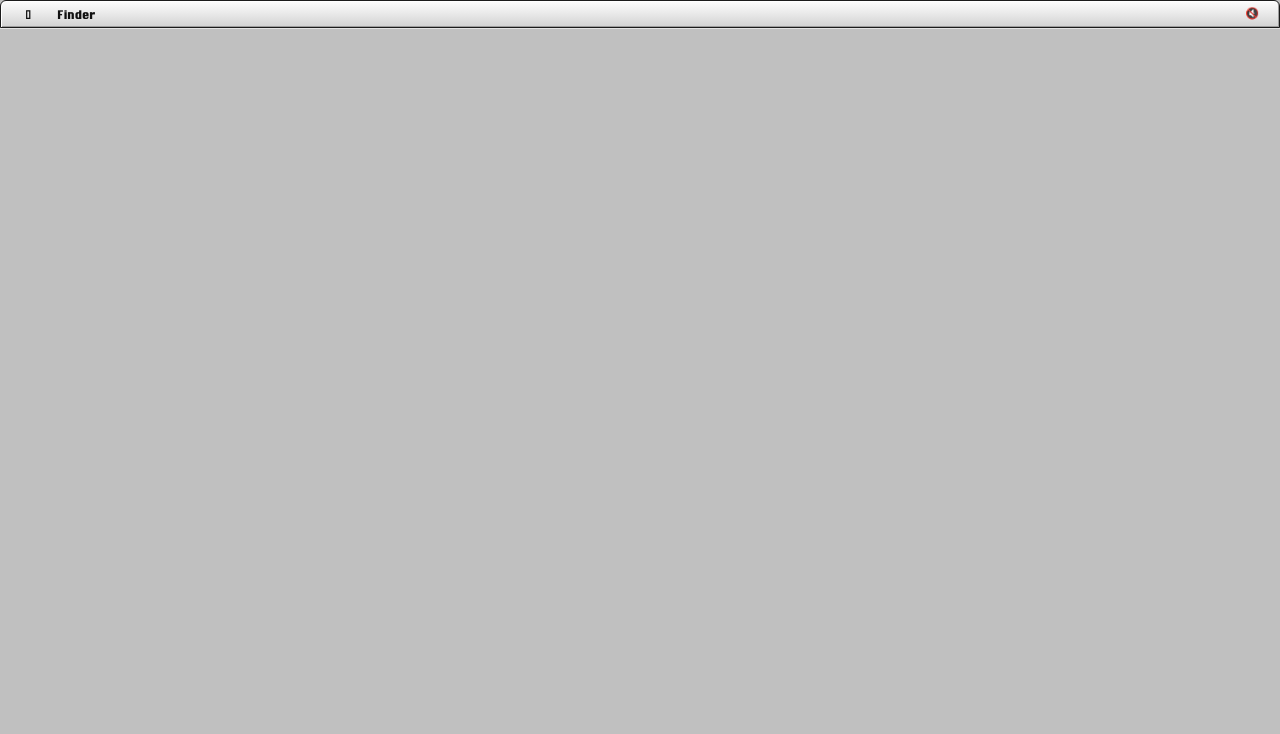
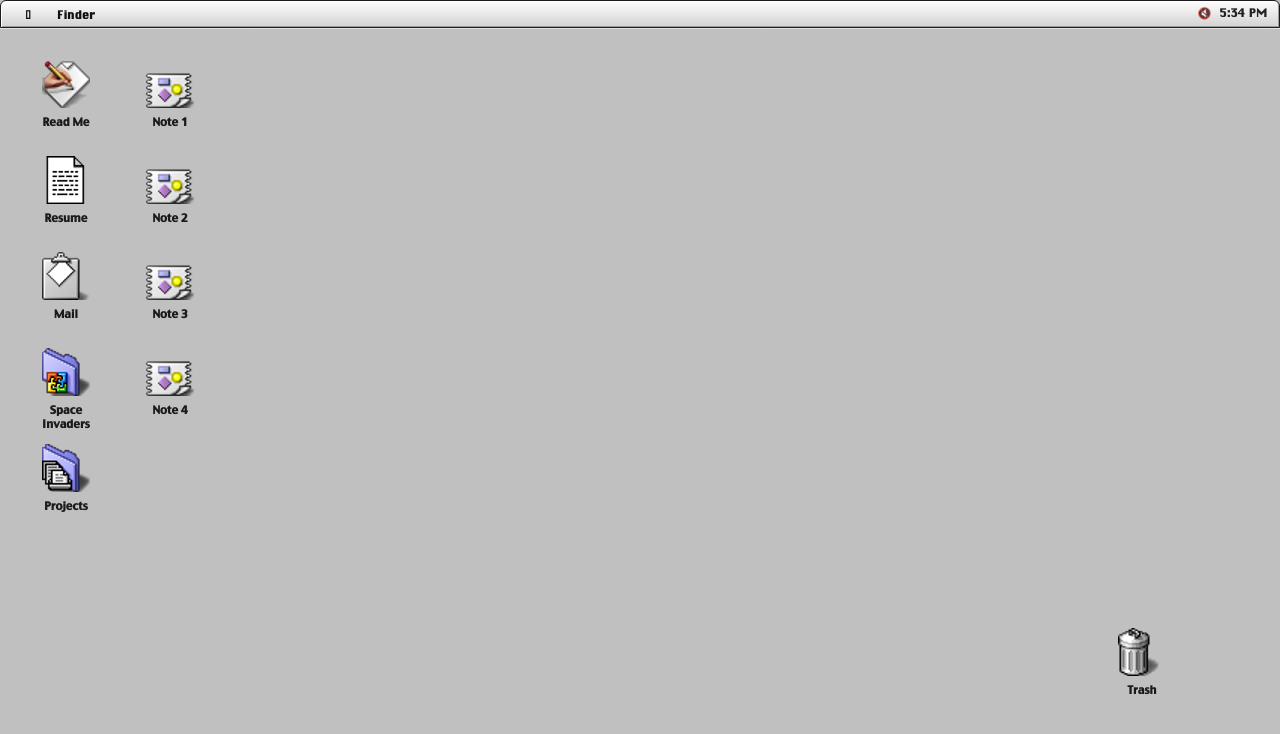
Before and after one commit to dunn-stephen/stephenjdunn, a Next.js app: page / in a window 1280 px wide. Shown: the top 734 px of the page. Built offline with nearby package versions, Linux system fonts and the light colour scheme.

Commit message:
[desktop] add icon grid

```diff
--- a/components/desktop/Desktop.tsx
+++ b/components/desktop/Desktop.tsx
@@ -2,6 +2,7 @@
 
 import { useState } from "react";
 import { AboutDialog } from "@/components/desktop/AboutDialog";
+import { DesktopIcons } from "@/components/desktop/DesktopIcons";
 import { MenuBar } from "@/components/desktop/MenuBar";
 import { MobileFallback } from "@/components/desktop/MobileFallback";
 import { Wallpaper } from "@/components/desktop/Wallpaper";
@@ -39,6 +40,7 @@ export function Desktop({ projects }: DesktopProps) {
           console.info("Shut Down requested.");
         }}
       />
+      <DesktopIcons />
       <AboutDialog
         isOpen={aboutOpen}
         onClose={() => setAboutOpen(false)}
--- /dev/null
+++ b/components/desktop/DesktopIcon.tsx
@@ -0,0 +1,54 @@
+"use client";
+
+import Image from "next/image";
+
+interface DesktopIconProps {
+  icon: string;
+  label: string;
+  position: {
+    x: number;
+    y: number;
+  };
+  selected: boolean;
+  onClick: () => void;
+  onDoubleClick: () => void;
+  onPointerDown: (event: React.MouseEvent<HTMLButtonElement>) => void;
+}
+
+export function DesktopIcon({
+  icon,
+  label,
+  position,
+  selected,
+  onClick,
+  onDoubleClick,
+  onPointerDown
+}: DesktopIconProps) {
+  return (
+    <button
+      type="button"
+      onClick={onClick}
+      onDoubleClick={onDoubleClick}
+      onMouseDown={onPointerDown}
+      className={`pointer-events-auto absolute flex w-[84px] flex-col items-center gap-2 rounded-[4px] px-2 py-2 text-center ${
+        selected ? "bg-[rgba(49,99,206,0.22)]" : ""
+      }`}
+      style={{
+        left: position.x,
+        top: position.y
+      }}
+      aria-label={label}
+    >
+      <Image
+        src={icon}
+        alt=""
+        width={48}
+        height={48}
+        className="h-12 w-12 object-contain [image-rendering:pixelated]"
+      />
+      <span className="rounded-[3px] px-1 text-[11px] font-bold leading-tight text-[#1b1b1b]">
+        {label}
+      </span>
+    </button>
+  );
+}
--- /dev/null
+++ b/components/desktop/DesktopIcons.tsx
@@ -0,0 +1,252 @@
+"use client";
+
+import { useEffect, useMemo, useRef, useState } from "react";
+import { DesktopIcon } from "@/components/desktop/DesktopIcon";
+
+const DESKTOP_ICON_POSITIONS_KEY = "desktop-icon-positions";
+const MENUBAR_HEIGHT = 28;
+const ICON_WIDTH = 84;
+const ICON_HEIGHT = 92;
+
+interface IconPosition {
+  x: number;
+  y: number;
+}
+
+interface DesktopItem {
+  id: string;
+  label: string;
+  icon: string;
+  launchTarget: string;
+  defaultPosition: IconPosition;
+}
+
+const DESKTOP_ITEMS: DesktopItem[] = [
+  {
+    id: "trash",
+    label: "Trash",
+    icon: "/icons/png/7.png",
+    launchTarget: "trash",
+    defaultPosition: { x: 1100, y: 620 }
+  },
+  {
+    id: "read-me",
+    label: "Read Me",
+    icon: "/icons/png/28.png",
+    launchTarget: "textedit",
+    defaultPosition: { x: 24, y: 52 }
+  },
+  {
+    id: "resume",
+    label: "Resume",
+    icon: "/icons/png/79.png",
+    launchTarget: "simpletext",
+    defaultPosition: { x: 24, y: 148 }
+  },
+  {
+    id: "mail",
+    label: "Mail",
+    icon: "/icons/png/20.png",
+    launchTarget: "mail",
+    defaultPosition: { x: 24, y: 244 }
+  },
+  {
+    id: "space-invaders",
+    label: "Space Invaders",
+    icon: "/icons/png/62.png",
+    launchTarget: "space-invaders",
+    defaultPosition: { x: 24, y: 340 }
+  },
+  {
+    id: "projects",
+    label: "Projects",
+    icon: "/icons/png/37.png",
+    launchTarget: "finder",
+    defaultPosition: { x: 24, y: 436 }
+  },
+  {
+    id: "note-1",
+    label: "Note 1",
+    icon: "/icons/png/77.png",
+    launchTarget: "notepad:1",
+    defaultPosition: { x: 128, y: 52 }
+  },
+  {
+    id: "note-2",
+    label: "Note 2",
+    icon: "/icons/png/77.png",
+    launchTarget: "notepad:2",
+    defaultPosition: { x: 128, y: 148 }
+  },
+  {
+    id: "note-3",
+    label: "Note 3",
+    icon: "/icons/png/77.png",
+    launchTarget: "notepad:3",
+    defaultPosition: { x: 128, y: 244 }
+  },
+  {
+    id: "note-4",
+    label: "Note 4",
+    icon: "/icons/png/77.png",
+    launchTarget: "notepad:4",
+    defaultPosition: { x: 128, y: 340 }
+  }
+];
+
+function clampPosition(position: IconPosition, viewport: { width: number; height: number }) {
+  return {
+    x: Math.max(12, Math.min(position.x, Math.max(12, viewport.width - ICON_WIDTH - 12))),
+    y: Math.max(MENUBAR_HEIGHT + 12, Math.min(position.y, Math.max(MENUBAR_HEIGHT + 12, viewport.height - ICON_HEIGHT - 12)))
+  };
+}
+
+export function DesktopIcons() {
+  const [selectedId, setSelectedId] = useState<string | null>(null);
+  const [viewport, setViewport] = useState({ width: 1280, height: 800 });
+  const [positions, setPositions] = useState<Record<string, IconPosition>>(() => {
+    const defaults = Object.fromEntries(DESKTOP_ITEMS.map((item) => [item.id, item.defaultPosition]));
+
+    if (typeof window === "undefined") {
+      return defaults;
+    }
+
+    try {
+      const raw = window.localStorage.getItem(DESKTOP_ICON_POSITIONS_KEY);
+
+      if (!raw) {
+        return defaults;
+      }
+
+      const parsed = JSON.parse(raw) as Record<string, IconPosition>;
+
+      return Object.fromEntries(
+        DESKTOP_ITEMS.map((item) => [
+          item.id,
+          parsed[item.id] ?? defaults[item.id]
+        ])
+      );
+    } catch {
+      return defaults;
+    }
+  });
+  const dragRef = useRef<{
+    id: string;
+    startPointer: IconPosition;
+    startPosition: IconPosition;
+    cleanup: () => void;
+  } | null>(null);
+
+  useEffect(() => {
+    const updateViewport = () => {
+      setViewport({
+        width: window.innerWidth,
+        height: window.innerHeight
+      });
+    };
+
+    updateViewport();
+    window.addEventListener("resize", updateViewport);
+
+    return () => {
+      window.removeEventListener("resize", updateViewport);
+    };
+  }, []);
+
+  const items = useMemo(
+    () =>
+      DESKTOP_ITEMS.map((item) => ({
+        ...item,
+        position: clampPosition(positions[item.id] ?? item.defaultPosition, viewport)
+      })),
+    [positions, viewport]
+  );
+
+  function persistPositions(nextPositions: Record<string, IconPosition>) {
+    window.localStorage.setItem(DESKTOP_ICON_POSITIONS_KEY, JSON.stringify(nextPositions));
+  }
+
+  return (
+    <div className="absolute inset-0 pointer-events-none">
+      {items.map((item) => (
+        <DesktopIcon
+          key={item.id}
+          icon={item.icon}
+          label={item.label}
+          position={item.position}
+          selected={selectedId === item.id}
+          onClick={() => setSelectedId(item.id)}
+          onDoubleClick={() => {
+            console.info(`Launch requested: ${item.launchTarget}`);
+          }}
+          onPointerDown={(event) => {
+            event.preventDefault();
+
+            const handleMouseMove = (moveEvent: MouseEvent) => {
+              const dragState = dragRef.current;
+
+              if (!dragState || dragState.id !== item.id) {
+                return;
+              }
+
+              const nextPosition = clampPosition(
+                {
+                  x: dragState.startPosition.x + (moveEvent.clientX - dragState.startPointer.x),
+                  y: dragState.startPosition.y + (moveEvent.clientY - dragState.startPointer.y)
+                },
+                viewport
+              );
+
+              setPositions((current) => ({
+                ...current,
+                [item.id]: nextPosition
+              }));
+            };
+
+            const handleMouseUp = (upEvent: MouseEvent) => {
+              const dragState = dragRef.current;
+
+              if (!dragState || dragState.id !== item.id) {
+                return;
+              }
+
+              const nextPosition = clampPosition(
+                {
+                  x: dragState.startPosition.x + (upEvent.clientX - dragState.startPointer.x),
+                  y: dragState.startPosition.y + (upEvent.clientY - dragState.startPointer.y)
+                },
+                viewport
+              );
+              const nextPositions = {
+                ...positions,
+                [item.id]: nextPosition
+              };
+
+              setPositions(nextPositions);
+              persistPositions(nextPositions);
+              dragState.cleanup();
+              dragRef.current = null;
+            };
+
+            const cleanup = () => {
+              window.removeEventListener("mousemove", handleMouseMove);
+              window.removeEventListener("mouseup", handleMouseUp);
+            };
+
+            window.addEventListener("mousemove", handleMouseMove);
+            window.addEventListener("mouseup", handleMouseUp);
+
+            dragRef.current = {
+              id: item.id,
+              startPointer: { x: event.clientX, y: event.clientY },
+              startPosition: item.position,
+              cleanup
+            };
+
+            setSelectedId(item.id);
+          }}
+        />
+      ))}
+    </div>
+  );
+}
```
